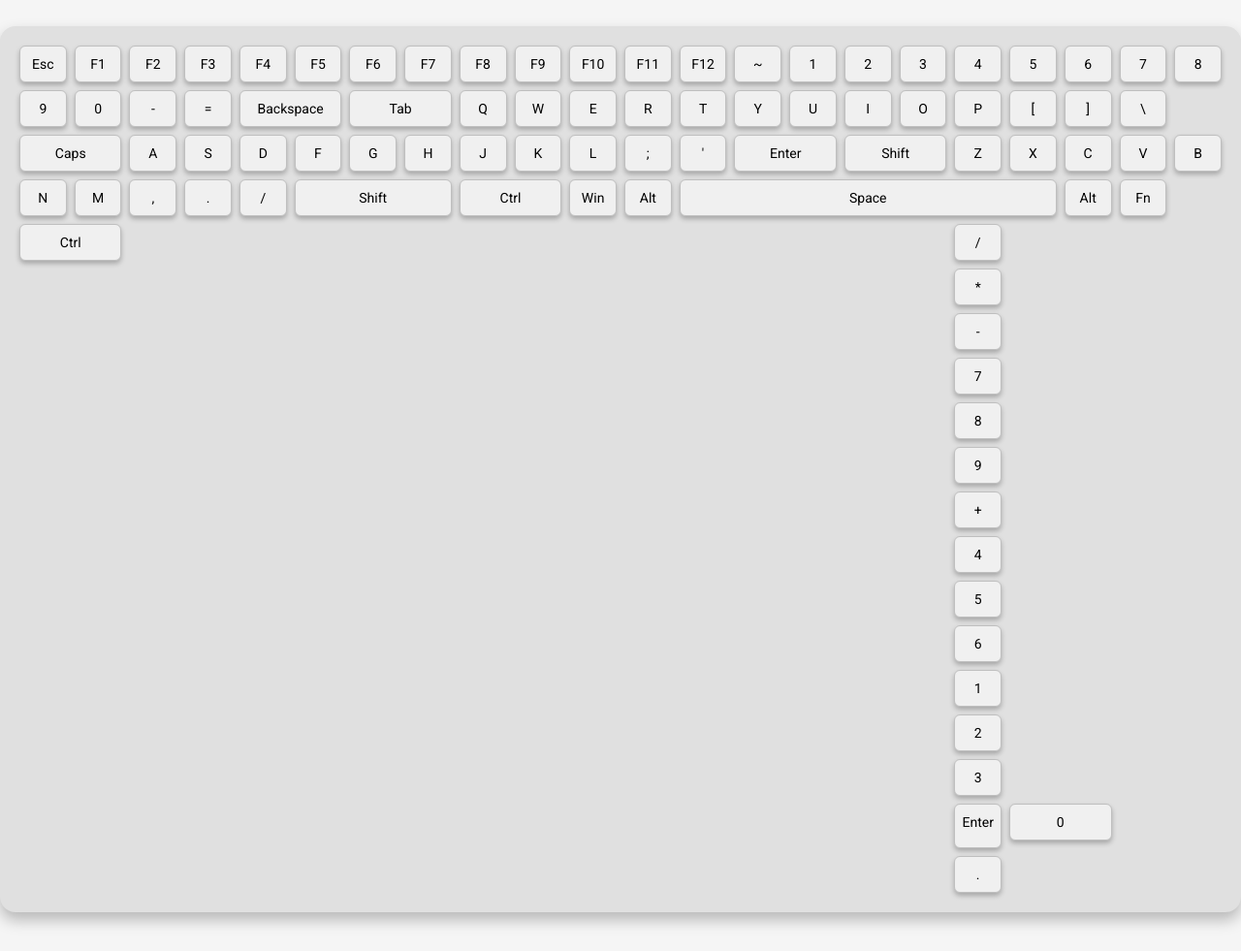
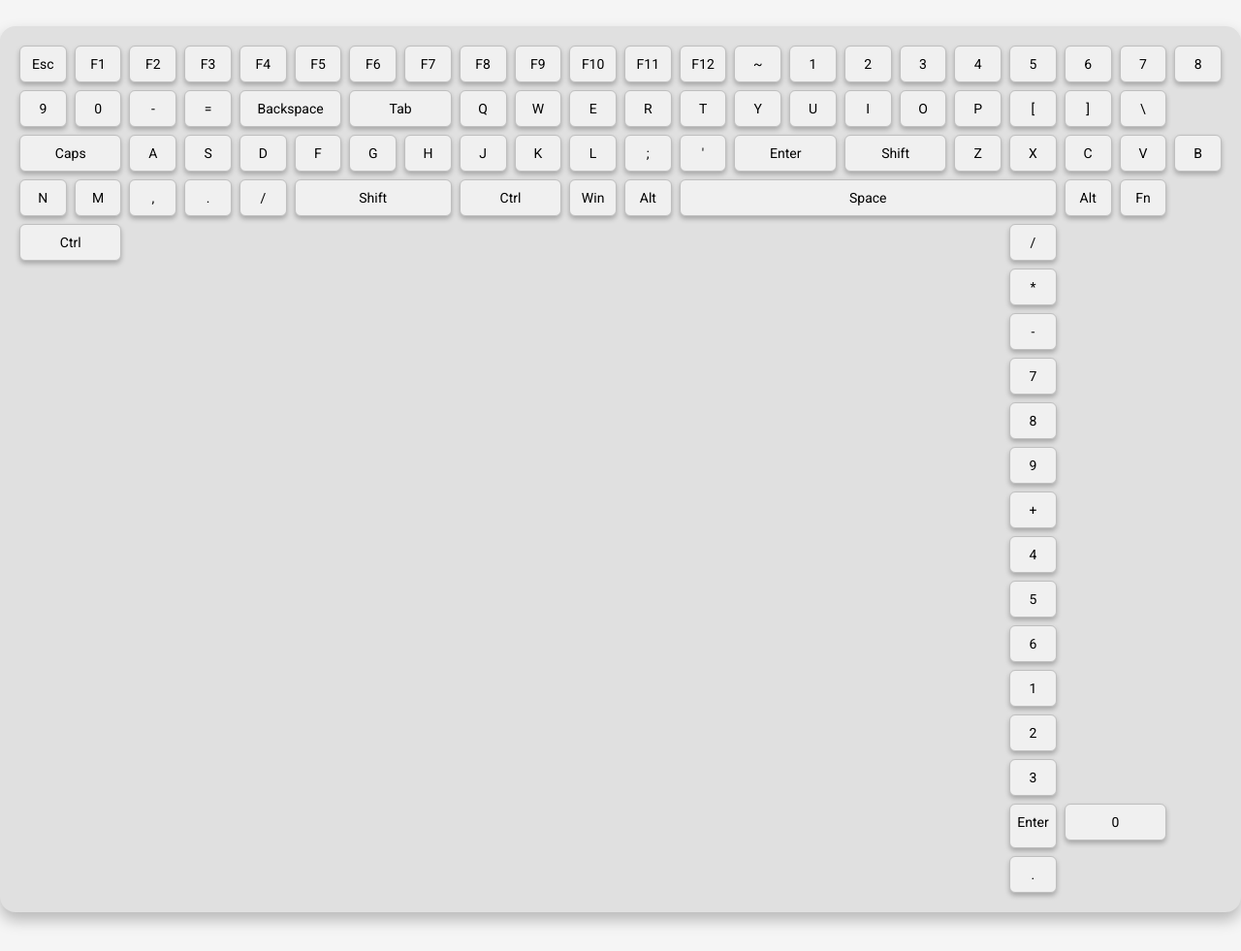
Before and after one commit to vladmagurskij-spec/keyboard-layout-practice4, a plain HTML site: page index.html in a window 1280 px wide. Shown: the part 116-1097 px from the top of the page at 97% size. Drawn offline with Linux system fonts and the light colour scheme.

Commit message:
Update style.css

```diff
--- a/style.css
+++ b/style.css
@@ -23,7 +23,7 @@ h1 {
 
 .keyboard {
     display: grid;
-    grid-template-columns: repeat(22, 1fr); /* 22 колонки для нумпаду */
+    grid-template-columns: repeat(22, 1fr);
     gap: 8px;
     max-width: 1400px;
     margin: 0 auto;
@@ -33,6 +33,7 @@ h1 {
     box-shadow: 0 8px 15px rgba(0,0,0,0.25);
 }
 
+/* ЗАГАЛЬНІ СТИЛІ ДЛЯ КЛАВІШ */
 .key, .num {
     background: #f0f0f0;
     border-radius: 6px;
@@ -45,7 +46,6 @@ h1 {
     transition: background 0.15s, transform 0.1s, box-shadow 0.15s;
 }
 
-/* Стани клавіш */
 .key:hover, .num:hover {
     background: #e2e2e2;
     cursor: pointer;
@@ -57,7 +57,7 @@ h1 {
     box-shadow: 0 1px 3px rgba(0,0,0,0.3);
 }
 
-/* Ширші клавіші */
+/* ШИРШІ КЛАВІШІ */
 .backspace { grid-column: span 2; }
 .tab { grid-column: span 2; }
 .caps { grid-column: span 2; }
@@ -68,11 +68,11 @@ h1 {
 .ctrl { grid-column: span 2; }
 .zero { grid-column: span 2; }
 
-/* Нумпад праворуч */
+/* НУМПАД — РОЗМІЩЕННЯ СПРАВА */
 .num {
-    grid-column: 18 / span 1; /* нумпад починається з 18 колонки */
+    grid-column: 19 / span 1;
 }
 
-/* Плюс і Enter — вертикальні */
+/* ВЕРТИКАЛЬНІ КЛАВІШІ */
 .plus { grid-row: span 2; }
-.enter { grid-row: auto; }
+.enter.num { grid-row: span 2 !important; }
```
